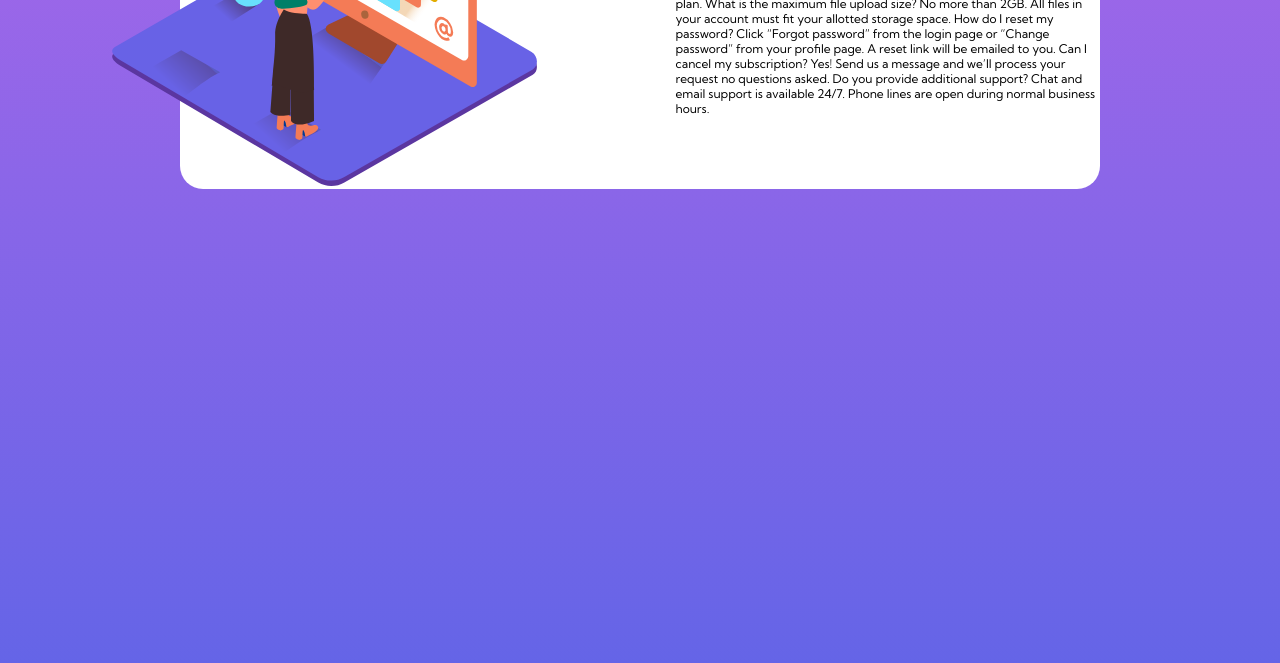
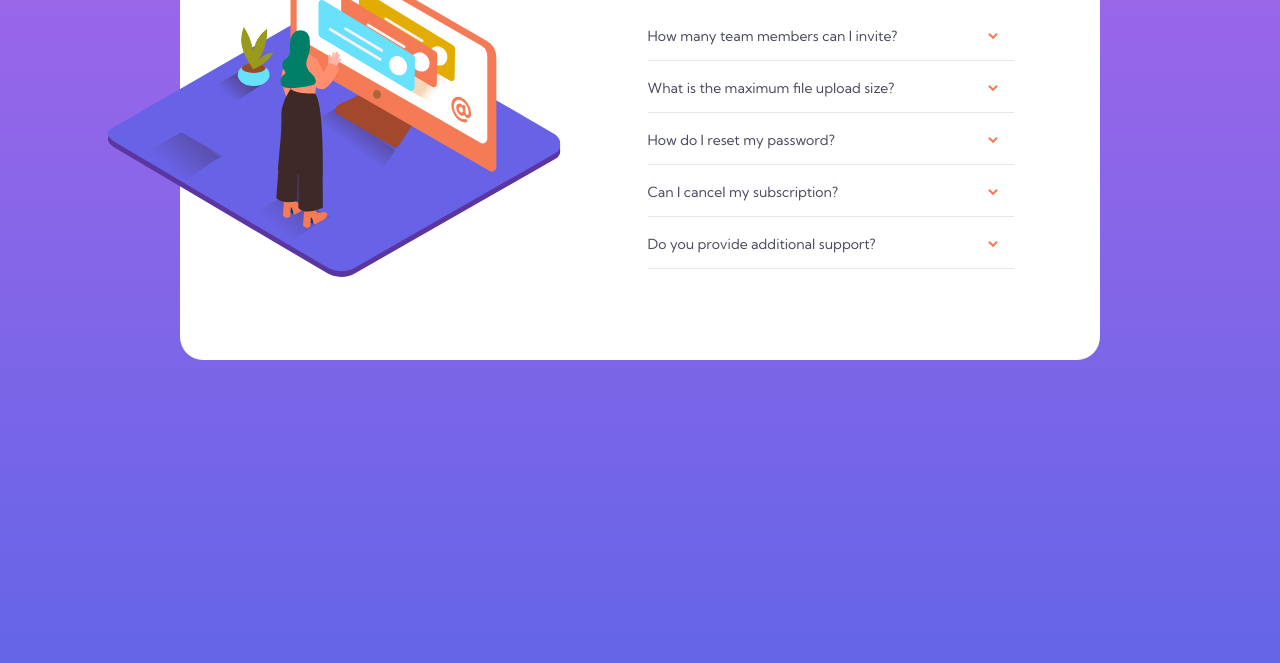
Before and after one commit to cjoak1028/faq-accordion-card, a plain HTML site: page index.html in a window 1280 px wide. Shown: the part 267-930 px from the top of the page. Drawn offline with Linux system fonts and the light colour scheme.

Commit message:
added accordion markup and styles

```diff
--- a/index.html
+++ b/index.html
@@ -36,16 +36,86 @@
       <div class="card__text">
         <h1>FAQ</h1>
         <div class="accordion">
-          How many team members can I invite? You can invite up to 2 additional
-          users on the Free plan. There is no limit on team members for the
-          Premium plan. What is the maximum file upload size? No more than 2GB.
-          All files in your account must fit your allotted storage space. How do
-          I reset my password? Click “Forgot password” from the login page or
-          “Change password” from your profile page. A reset link will be emailed
-          to you. Can I cancel my subscription? Yes! Send us a message and we’ll
-          process your request no questions asked. Do you provide additional
-          support? Chat and email support is available 24/7. Phone lines are
-          open during normal business hours.
+          <div class="accordion__item">
+            <div class="accordion__question">
+              <p>How many team members can I invite?</p>
+              <img
+                class="arrow-down"
+                src="./images/icon-arrow-down.svg"
+                alt="icon arrow down"
+              />
+            </div>
+            <div class="accordion__answer collapsed">
+              <p>
+                You can invite up to 2 additional users on the Free plan. There
+                is no limit on team members for the Premium plan.
+              </p>
+            </div>
+          </div>
+          <div class="accordion__item">
+            <div class="accordion__question">
+              <p>What is the maximum file upload size?</p>
+              <img
+                class="arrow-down"
+                src="./images/icon-arrow-down.svg"
+                alt="icon arrow down"
+              />
+            </div>
+            <div class="accordion__answer collapsed">
+              <p>
+                No more than 2GB. All files in your account must fit your
+                allotted storage space.
+              </p>
+            </div>
+          </div>
+          <div class="accordion__item">
+            <div class="accordion__question">
+              <p>How do I reset my password?</p>
+              <img
+                class="arrow-down"
+                src="./images/icon-arrow-down.svg"
+                alt="icon arrow down"
+              />
+            </div>
+            <div class="accordion__answer collapsed">
+              <p>
+                Click “Forgot password” from the login page or “Change password”
+                from your profile page. A reset link will be emailed to you.
+              </p>
+            </div>
+          </div>
+          <div class="accordion__item">
+            <div class="accordion__question">
+              <p>Can I cancel my subscription?</p>
+              <img
+                class="arrow-down"
+                src="./images/icon-arrow-down.svg"
+                alt="icon arrow down"
+              />
+            </div>
+            <div class="accordion__answer collapsed">
+              <p>
+                Yes! Send us a message and we’ll process your request no
+                questions asked.
+              </p>
+            </div>
+          </div>
+          <div class="accordion__item">
+            <div class="accordion__question">
+              <p>Do you provide additional support?</p>
+              <img
+                class="arrow-down"
+                src="./images/icon-arrow-down.svg"
+                alt="icon arrow down"
+              />
+            </div>
+            <div class="accordion__answer collapsed">
+              <p>
+                Yes! Send us a message and we’ll process your request no
+                questions asked.
+              </p>
+            </div>
+          </div>
         </div>
       </div>
     </div>
--- a/style.css
+++ b/style.css
@@ -43,9 +43,41 @@ body {
     max-width: 47.2rem;
 }
 
-.card__text {}
+.card__text h1 {
+    margin-bottom: 4.3rem;
+    font-size: 3.2rem;
+    font-weight: 700;
+    color: var(--c-text-blue);
+}
 
-@media only screen and (min-width: 56em) {
+.accordion .accordion__item:not(:first-child) {
+    padding-top: 1.8rem;
+}
+
+.accordion__item {
+    padding-bottom: 1.5rem;
+    padding-right: 1.6rem;
+    border-bottom: 1px solid var(--c-div-blue-light);
+    max-width: 35rem;
+}
+
+.collapsed {
+    height: 0;
+}
+
+.accordion__question {
+    display: flex;
+    justify-content: space-between;
+    align-items: center;
+    color: var(--c-text-blue-darker);
+}
+
+.accordion__answer {
+    overflow: hidden;
+    color: var(--c-text-blue-dark);
+}
+
+@media only screen and (min-width: 60em) {
     body {
         padding: 0 8rem;
     }
@@ -53,17 +85,26 @@ body {
     .card {
         display: flex;
         align-items: center;
+        padding-top: 7rem;
+        padding-bottom: 8rem;
     }
 
     .card__image, .card__text {
         flex: 1;
     }
 
-    .card__image {
-        padding-right: 7.1rem;
-    }
+    .card__image {}
 
     .card__image img {
         transform: translateX(-16%);
     }
+
+    .card__text {
+        padding-left: 1.5rem;
+    }
+
+    .accordion__question {
+        font-size: 1.4rem;
+        font-weight: 400;
+    }
 }
```
